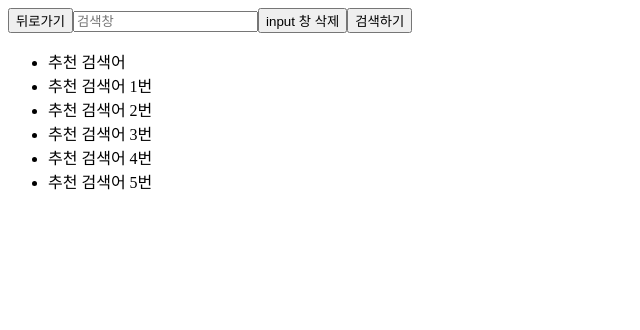
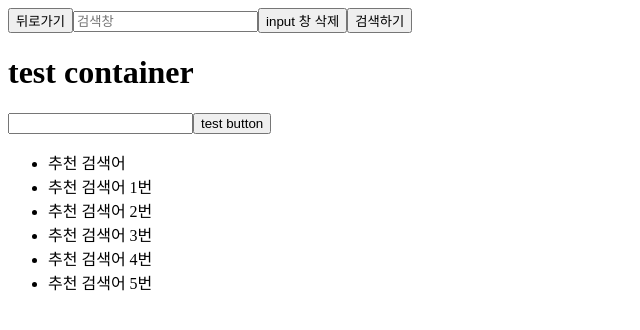
Before and after one commit to thumbthing/clinical-trials, a React (Create React App) app: page / in a window 1280 px wide. Shown: the top 330 px of the page, without its empty margins (0-640 px from the left). Built offline with nearby package versions, Linux system fonts and the light colour scheme.

Commit message:
Feat: 컴포넌트, page에 context 적용

```diff
--- a/src/components/SearchInput.tsx
+++ b/src/components/SearchInput.tsx
@@ -1,13 +1,49 @@
-import React from 'react';
+import React, { ChangeEvent, useEffect } from 'react';
+import { SearchContext } from '../context/SearchContext';
+import { SearchFunctionContext } from '../context/FunctionContext';
 
 function SearchInput() {
+  const { input, searchTermsArray, cachedId, inputDelete } = SearchContext();
+  const { changeInput, getTerm, addToSessionStorage, deleteOldSession } = SearchFunctionContext();
+
+  // test 용 hook
+
+  useEffect(() => {
+    console.log(input);
+    console.log(searchTermsArray);
+    console.log(cachedId);
+    console.log(inputDelete);
+    deleteOldSession();
+  }, []);
+
+  const handleChangeInput = (e: ChangeEvent<HTMLInputElement>) => {
+    const text = changeInput(e);
+    console.log(text);
+  };
+
+  const testText = '장';
+
+  const getTermAndAddToCacheStorage = async () => {
+    const dataFromDb = await getTerm(testText);
+    addToSessionStorage(testText, dataFromDb);
+  };
+
   return (
+    <>
       <div>
         <button type="button">뒤로가기</button>
         <input type="text" placeholder="검색창" />
         <button type="button">input 창 삭제</button>
         <button type="submit">검색하기</button>
       </div>
+      <div>
+        <h1>test container</h1>
+        <input onChange={handleChangeInput} type="text" />
+        <button type="button" onClick={getTermAndAddToCacheStorage}>
+          test button
+        </button>
+      </div>
+    </>
   );
 }
 
--- a/src/pages/SearchPage.tsx
+++ b/src/pages/SearchPage.tsx
@@ -1,13 +1,19 @@
 import React from 'react';
 import SearchInput from '../components/SearchInput';
 import SuggestedSearchTermList from '../components/SuggestedSearchTermList';
+import { SearchProvider } from '../context/SearchContext';
+import { FunctionContext } from '../context/FunctionContext';
 
 function SearchPage() {
   return (
-    <div>
-      <SearchInput />
-      <SuggestedSearchTermList />
-    </div>
+    <SearchProvider>
+      <FunctionContext>
+        <div>
+          <SearchInput />
+          <SuggestedSearchTermList />
+        </div>
+      </FunctionContext>
+    </SearchProvider>
   );
 }
 
```
Lines whose indentation alone changed are shown as unchanged.
